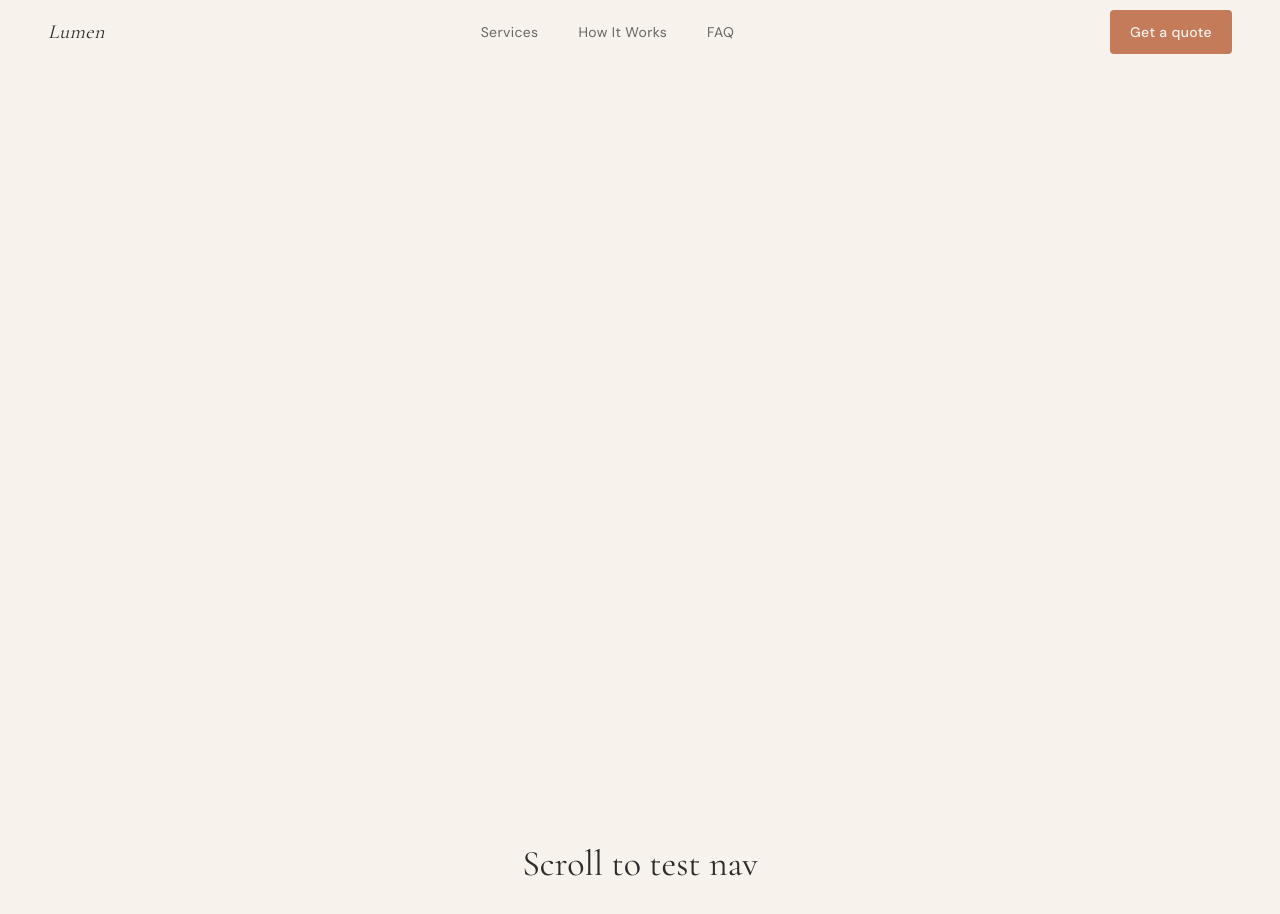
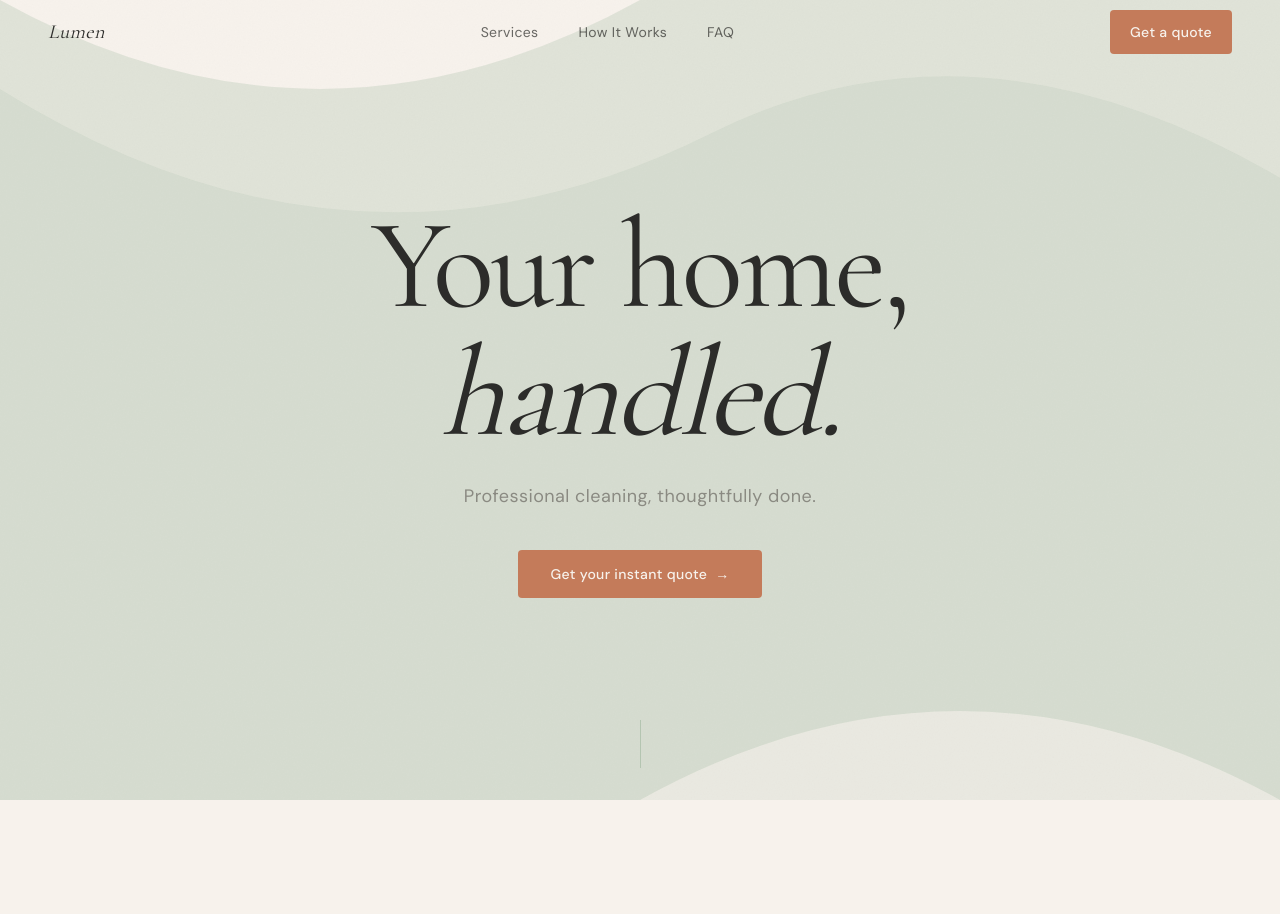
Before and after one commit to Pclaws/Lumen, a Next.js app: page / in a window 1280 px wide. Shown: the top 914 px of the page. Built offline with nearby package versions, Linux system fonts and the light colour scheme.

Commit message:
feat: Hero with scroll-linked SVG curtain wipe

```diff
--- a/app/page.tsx
+++ b/app/page.tsx
@@ -1,12 +1,12 @@
 import Nav from '@/components/nav/Nav'
+import Hero from '@/components/hero/Hero'
 
 export default function Home() {
   return (
     <main>
       <Nav />
-      <div className="h-[200vh] bg-cream flex items-center justify-center pt-32">
-        <p className="font-display text-4xl text-ink">Scroll to test nav</p>
-      </div>
+      <Hero />
+      <div className="h-screen bg-cream" />
     </main>
   )
 }
--- /dev/null
+++ b/components/hero/Hero.tsx
@@ -0,0 +1,77 @@
+'use client'
+
+import { useScroll, useTransform, motion } from 'motion/react'
+import { useModal } from '@/components/modal/ModalProvider'
+
+export default function Hero() {
+  const { scrollY } = useScroll()
+  const x = useTransform(scrollY, [0, 80], ['0%', '110%'])
+  const { openModal } = useModal()
+
+  return (
+    <section
+      className="relative min-h-[100svh] flex flex-col items-center justify-center overflow-hidden bg-cream"
+      aria-label="Hero"
+    >
+      {/* SVG noise texture */}
+      <svg
+        className="pointer-events-none absolute inset-0 w-full h-full opacity-[0.03]"
+        aria-hidden="true"
+      >
+        <filter id="noise">
+          <feTurbulence type="fractalNoise" baseFrequency="0.65" numOctaves="3" stitchTiles="stitch" />
+          <feColorMatrix type="saturate" values="0" />
+        </filter>
+        <rect width="100%" height="100%" filter="url(#noise)" />
+      </svg>
+
+      {/* Scroll-linked SVG curtain — reveals headline */}
+      <motion.div
+        style={{ x }}
+        className="pointer-events-none absolute inset-0 z-10 motion-reduce:hidden"
+        aria-hidden="true"
+      >
+        <svg
+          viewBox="0 0 1440 900"
+          className="w-full h-full"
+          preserveAspectRatio="xMidYMid slice"
+        >
+          <path
+            d="M0 0 Q360 200 720 0 Q1080 -200 1440 0 L1440 900 Q1080 700 720 900 Q360 1100 0 900 Z"
+            fill="#7A9E7E"
+            fillOpacity="0.18"
+          />
+          <path
+            d="M0 100 Q400 350 800 150 Q1100 0 1440 200 L1440 900 L0 900 Z"
+            fill="#7A9E7E"
+            fillOpacity="0.10"
+          />
+        </svg>
+      </motion.div>
+
+      {/* Content */}
+      <div className="relative z-20 text-center px-6 max-w-5xl mx-auto">
+        <h1 className="font-display text-6xl sm:text-7xl md:text-8xl lg:text-9xl text-ink leading-none tracking-tight mb-6">
+          Your home,
+          <br />
+          <em className="italic">handled.</em>
+        </h1>
+        <p className="font-body text-base md:text-lg text-muted max-w-md mx-auto mb-10 tracking-wide">
+          Professional cleaning, thoughtfully done.
+        </p>
+        <button
+          onClick={() => openModal()}
+          className="group inline-flex items-center gap-2 min-h-[48px] px-8 py-3 bg-terracotta text-cream font-body text-sm font-medium tracking-wide rounded-sm hover:bg-terracotta/90 transition-colors focus-visible:ring-2 focus-visible:ring-terracotta focus-visible:ring-offset-2"
+        >
+          Get your instant quote
+          <span className="transition-transform group-hover:translate-x-1" aria-hidden="true">→</span>
+        </button>
+      </div>
+
+      {/* Scroll hint */}
+      <div className="absolute bottom-8 left-1/2 -translate-x-1/2 flex flex-col items-center gap-2" aria-hidden="true">
+        <div className="w-px h-12 bg-sage/40 animate-[pulse_2s_ease-in-out_infinite]" />
+      </div>
+    </section>
+  )
+}
```
